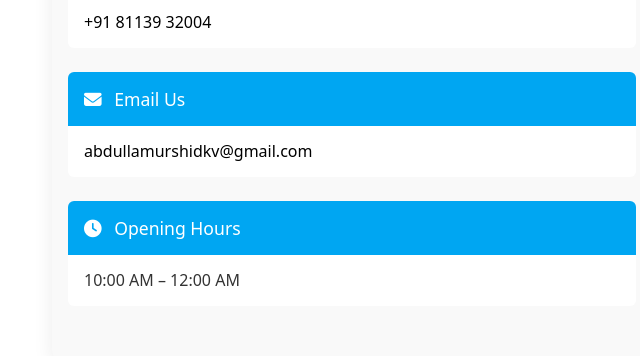
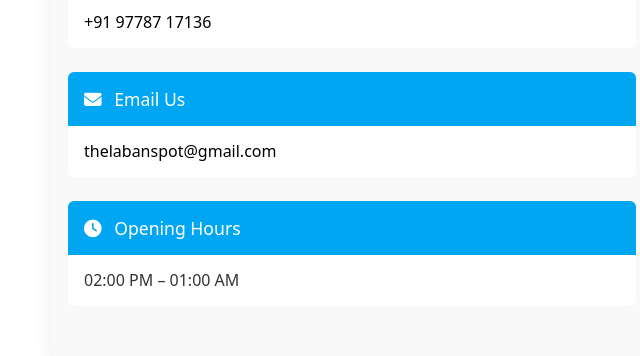
Before and after one commit to Murshid98/The-Laban-Spot, a plain HTML site: page index.html in a window 1280 px wide. Shown: the part 2299-2655 px from the top of the page, 288-928 px from the left. Drawn offline with Linux system fonts and the light colour scheme; a web font is replaced by a local one.

Commit message:
your commit message

```diff
--- a/index.html
+++ b/index.html
@@ -74,7 +74,7 @@
       </article>
 
        <article class="product-card">
-        <p class="muted">Menu cards are not added completely. Visit or call our branch for detailed menu.</p>
+        <p class="muted">Menu cards are not added completely. Visit call our branch for detailed menu.</p>
       </article>
 
     </div>
@@ -131,17 +131,17 @@
 
                     <div class="info-block">
                       <h3><i class="fa-solid fa-phone"></i> Call Us</h3>
-                      <p><a href="tel:+918113932004" style="text-decoration: none; color: black;">+91 81139 32004</a></p>
+                      <p><a href="tel:+919778717136" style="text-decoration: none; color: black;">+91 97787 17136</a></p>
                     </div>
 
                     <div class="info-block">
                       <h3><i class="fa-solid fa-envelope"></i> Email Us</h3>
-                      <p><a href="mailto:abdullamurshidkv@gmail.com" style="text-decoration: none; color: black;">abdullamurshidkv@gmail.com</a></p>
+                      <p><a href="mailto:thelabanspot@gmail.com" style="text-decoration: none; color: black;">thelabanspot@gmail.com</a></p>
                     </div>
 
                     <div class="info-block">
                       <h3><i class="fa-solid fa-clock"></i> Opening Hours</h3>
-                      <p>10:00 AM – 12:00 AM</p>
+                      <p>02:00 PM – 01:00 AM</p>
                     </div>
                   </section>
 
```
